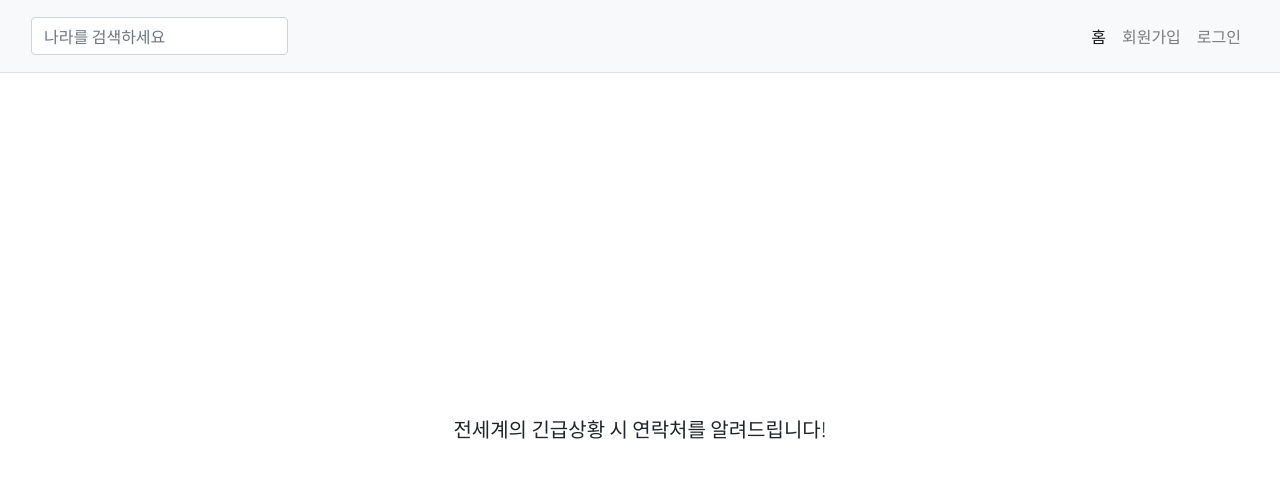
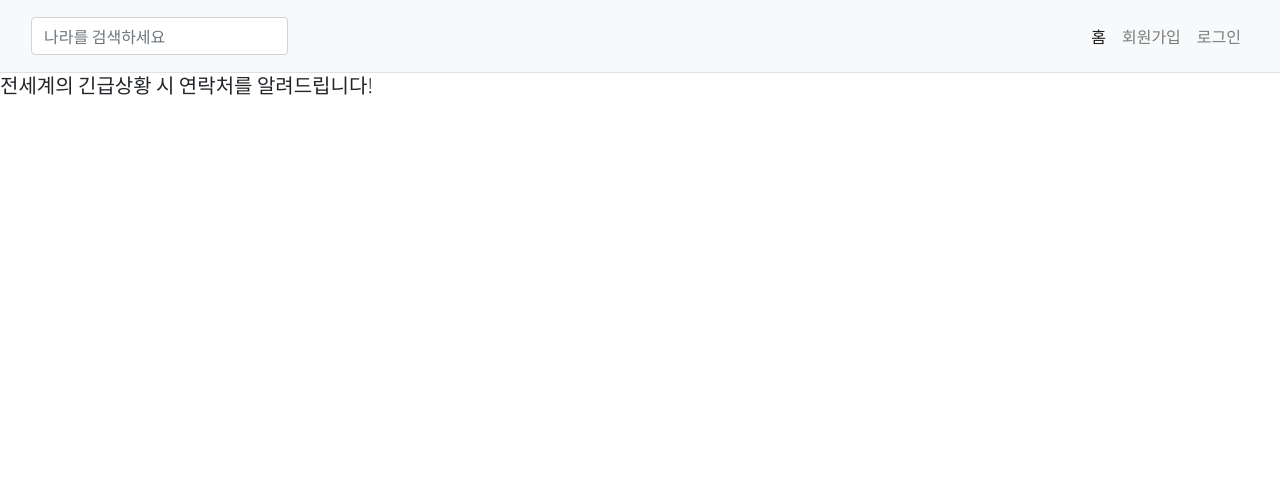
Before and after one commit to kaynekaynekayne/travel--call, a React (Create React App) app in the folder client/: page / in a window 1280 px wide. Shown: the top 478 px of the page. Built offline with nearby package versions, Linux system fonts and the light colour scheme; no server answers.

Commit message:
change to bootstrap

```diff
--- a/client/src/pages/home.jsx
+++ b/client/src/pages/home.jsx
@@ -3,7 +3,7 @@
 const Home = () => {
 
     return (
-        <div className="d-flex flex-column justify-content-center align-items-center vh-90">
+        <div className="d- flex-column justify-content-center align-items-center vh-90">
             <h5>전세계의 긴급상황 시 연락처를 알려드립니다!</h5>
         </div>
     )
```
